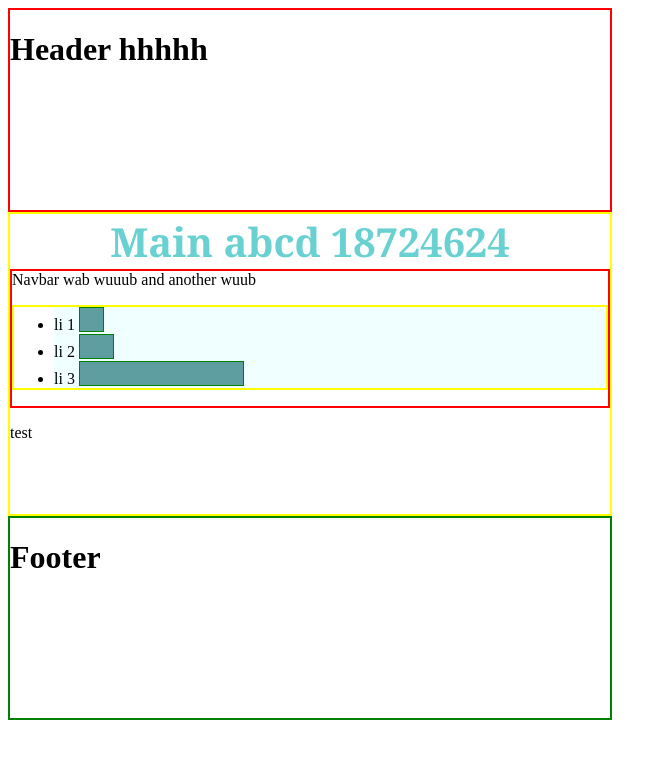
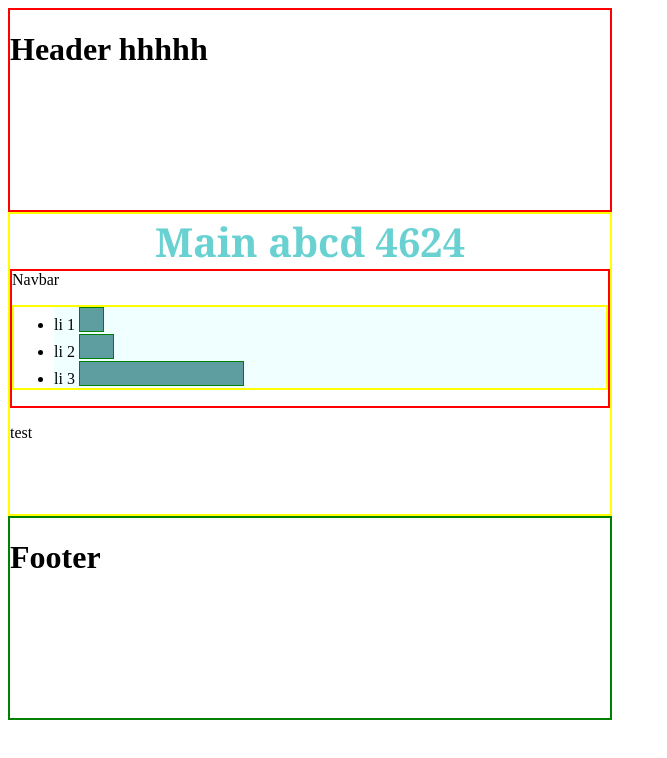
Before and after one commit to CodeDunkey/reactProjectFromScratch, a React app: page / in a window 1280 px wide. Shown: the top 758 px of the page, without its empty margins (0-667 px from the left). Built offline with nearby package versions, Linux system fonts and the light colour scheme.

Commit message:
16.11.2023 13.30

```diff
--- a/src/PageJSX/Main.jsx
+++ b/src/PageJSX/Main.jsx
@@ -3,8 +3,8 @@ import './../StylesSCSS/main.scss'
 export default function Main (){
     return(
         <div className="mainWrapper">
-            <h1 className="main">Main abcd 18724624</h1>
-            <nav className='navbar'>Navbar wab wuuub and another wuub
+            <h1 className="main">Main abcd 4624</h1>
+            <nav className='navbar'>Navbar
                 <ul>
                    <li>li 1 <button className='button1'></button></li>
                    <li>li 2 <button className='button2'></button></li>
```
